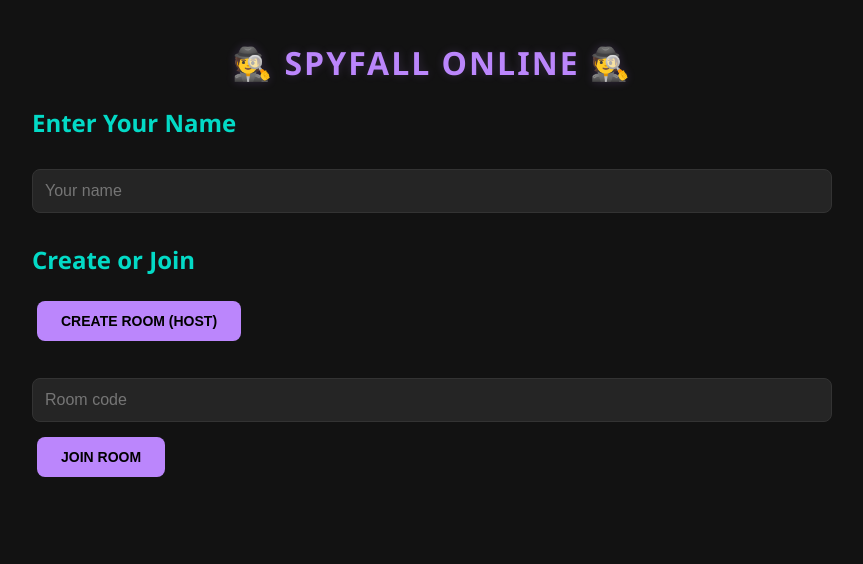
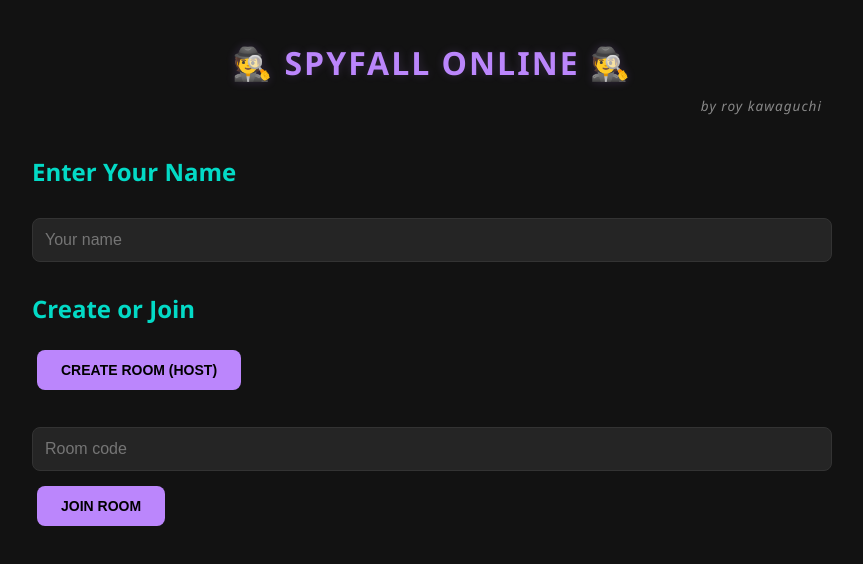
Before and after one commit to RoyKawaguchi/spyfall-online, a website: page public/index.html in a window 1280 px wide. Shown: the whole page, without its empty margins (208-1071 px from the left). Drawn offline with nearby package versions, Linux system fonts and the light colour scheme; no server answers.

Commit message:
Add author tag to screen

```diff
--- a/public/index.html
+++ b/public/index.html
@@ -11,6 +11,22 @@
       background-color: #121212;
       color: #e0e0e0;
     }
+
+    .main-header {
+    position: relative;
+    margin-bottom: 40px; /* Space between title and the join screen */
+  }
+
+  .author-tag {
+    text-align: right;
+    font-style: italic;
+    font-size: 0.85em;
+    color: #888; /* Subtle grey */
+    margin-top: -10px; /* Pull it closer to the title */
+    padding-right: 10px;
+    letter-spacing: 1px;
+    text-transform: lowercase; /* Very chic/modern look */
+  }
 
     h1 {
       text-align: center;
@@ -151,7 +167,10 @@
 </style>
 </head>
 <body>
-  <h1>🕵️ Spyfall Online 🕵️</h1>
+  <header class="main-header">
+    <h1>🕵️ Spyfall Online 🕵️</h1>
+    <div class="author-tag">by Roy Kawaguchi</div>
+  </header>
 
   <!-- ===================== -->
   <!-- JOIN SCREEN -->
```
